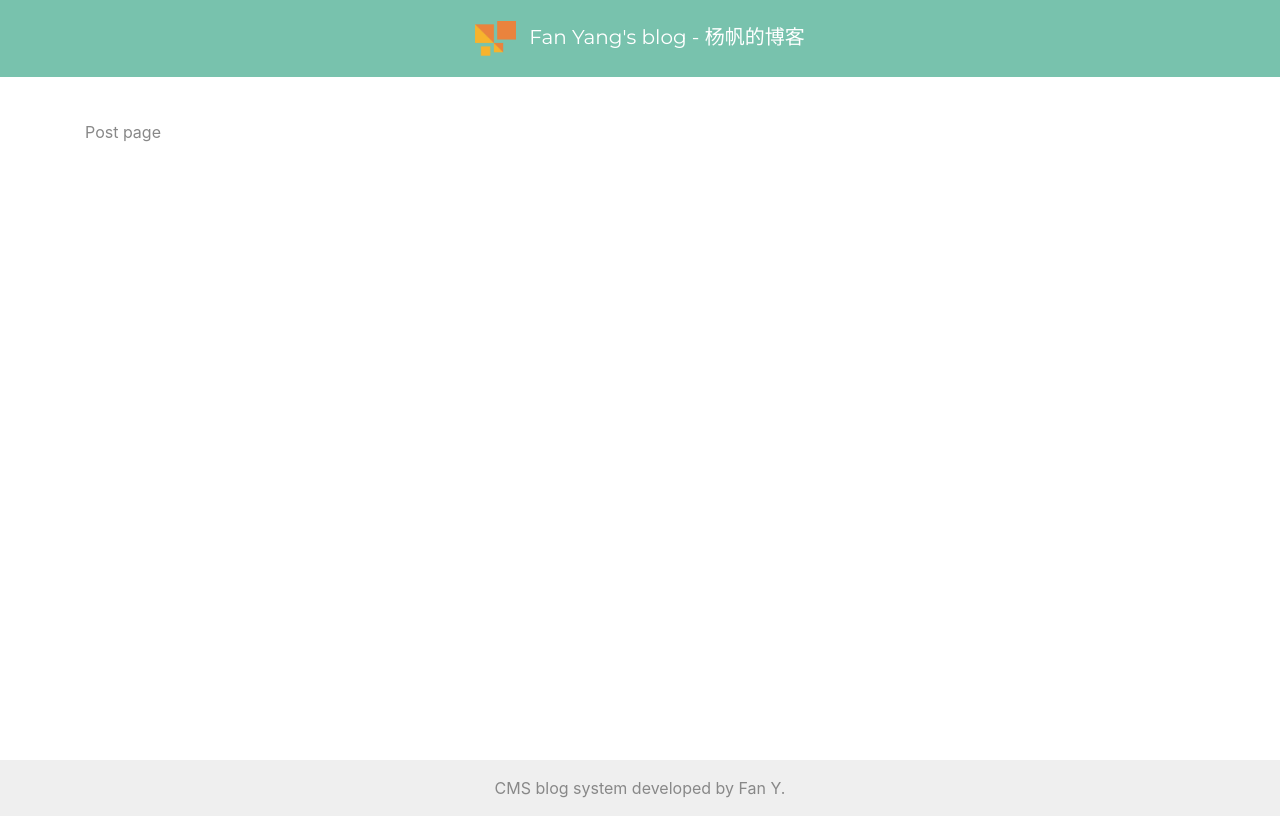
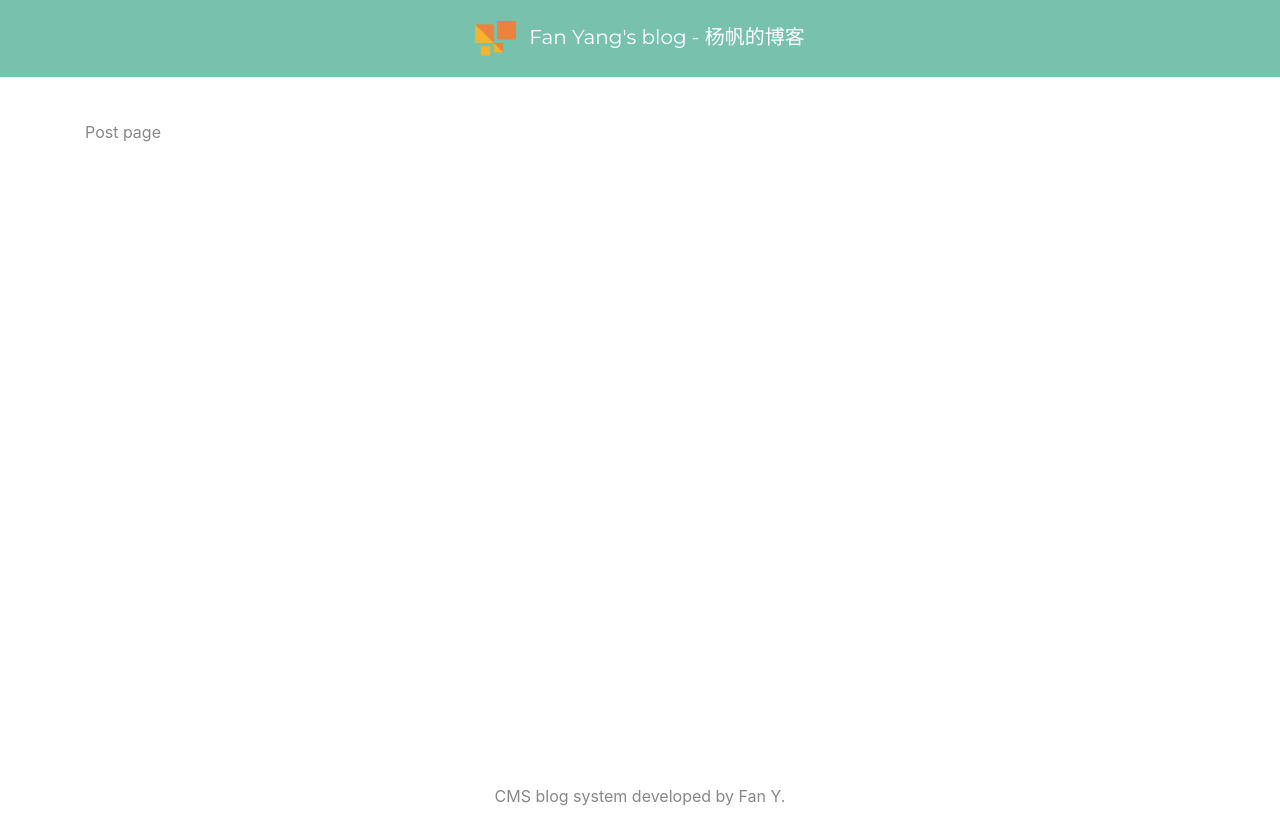
Before and after one commit to yangfcm/CMS-client-vue, a Vue app: page /post/1 in a window 1280 px wide. Built offline with nearby package versions, Linux system fonts and the light colour scheme.

Commit message:
Improve layout and change pagination link to button

```diff
--- a/src/App.vue
+++ b/src/App.vue
@@ -1,7 +1,7 @@
 <template>
   <div id="app">
     <app-header></app-header>
-    <div class="container mb-4" style="margin-top: 120px; min-height: 77vh;">
+    <div class="container" style="margin-top: 120px; min-height: 77vh;">
       <router-view></router-view>
     </div>
     <app-footer></app-footer>
--- a/src/components/layout/Footer.vue
+++ b/src/components/layout/Footer.vue
@@ -1,7 +1,5 @@
 <template>
-  <div class="app--footer">
-    <div class="text-center">CMS blog system developed by Fan Y.</div>
-  </div>
+  <div class="text-muted text-center pt-5 pb-2">CMS blog system developed by Fan Y.</div>
 </template>
 
 <script>
@@ -9,11 +7,4 @@ export default {};
 </script>
 
 <style scoped>
-.app--footer {
-  padding: 1rem;
-  background-color: #efefef;
-  /* position: fixed; */
-  bottom: 0;
-  width: 100%;
-}
 </style>
--- a/src/components/modules/Pagination.vue
+++ b/src/components/modules/Pagination.vue
@@ -1,12 +1,12 @@
 <template>
   <div class="d-flex justify-content-center">
-    <!-- <a @click="() => { readPostsInPage(2)}">Page</a> -->
+    <!-- <a @click="() => { readPostsInPage(2)}">Page</button> -->
     <ul class="pagination">
       <li v-if="totalPages > availPages" class="page-item" :class="{ disabled: currentPage==1}">
-        <a href="#" class="page-link" @click="() => { readPostsInPage(1) }">&laquo;</a>
+        <button class="page-link" @click="() => { readPostsInPage(1) }">&laquo;</button>
       </li>
       <li v-if="totalPages > availPages" class="page-item" :class="{ disabled: currentPage ==1}">
-        <a href="#" class="page-link" @click="() => { readPostsInPage(currentPage-1)}">&lt;</a>
+        <button class="page-link" @click="() => { readPostsInPage(currentPage-1)}">&lt;</button>
       </li>
       <li
         v-for="(page, index) in pagesArr"
@@ -14,21 +14,21 @@
         class="page-item"
         :class="{active: page==currentPage}"
       >
-        <a class="page-link" href="#" @click="() => { readPostsInPage(page)}">{{page}}</a>
+        <button class="page-link" @click="() => { readPostsInPage(page)}">{{page}}</button>
       </li>
       <li
         v-if="totalPages > availPages"
         class="page-item"
         :class="{ disabled: currentPage ==totalPages}"
       >
-        <a href="#" class="page-link" @click="() => { readPostsInPage(currentPage+1)}">&gt;</a>
+        <button class="page-link" @click="() => { readPostsInPage(currentPage+1)}">&gt;</button>
       </li>
       <li
         v-if="totalPages > availPages"
         class="page-item"
         :class="{ disabled: currentPage==totalPages}"
       >
-        <a href="#" class="page-link" @click="() => { readPostsInPage(totalPages) }">&raquo;</a>
+        <button class="page-link" @click="() => { readPostsInPage(totalPages) }">&raquo;</button>
       </li>
     </ul>
   </div>
```
